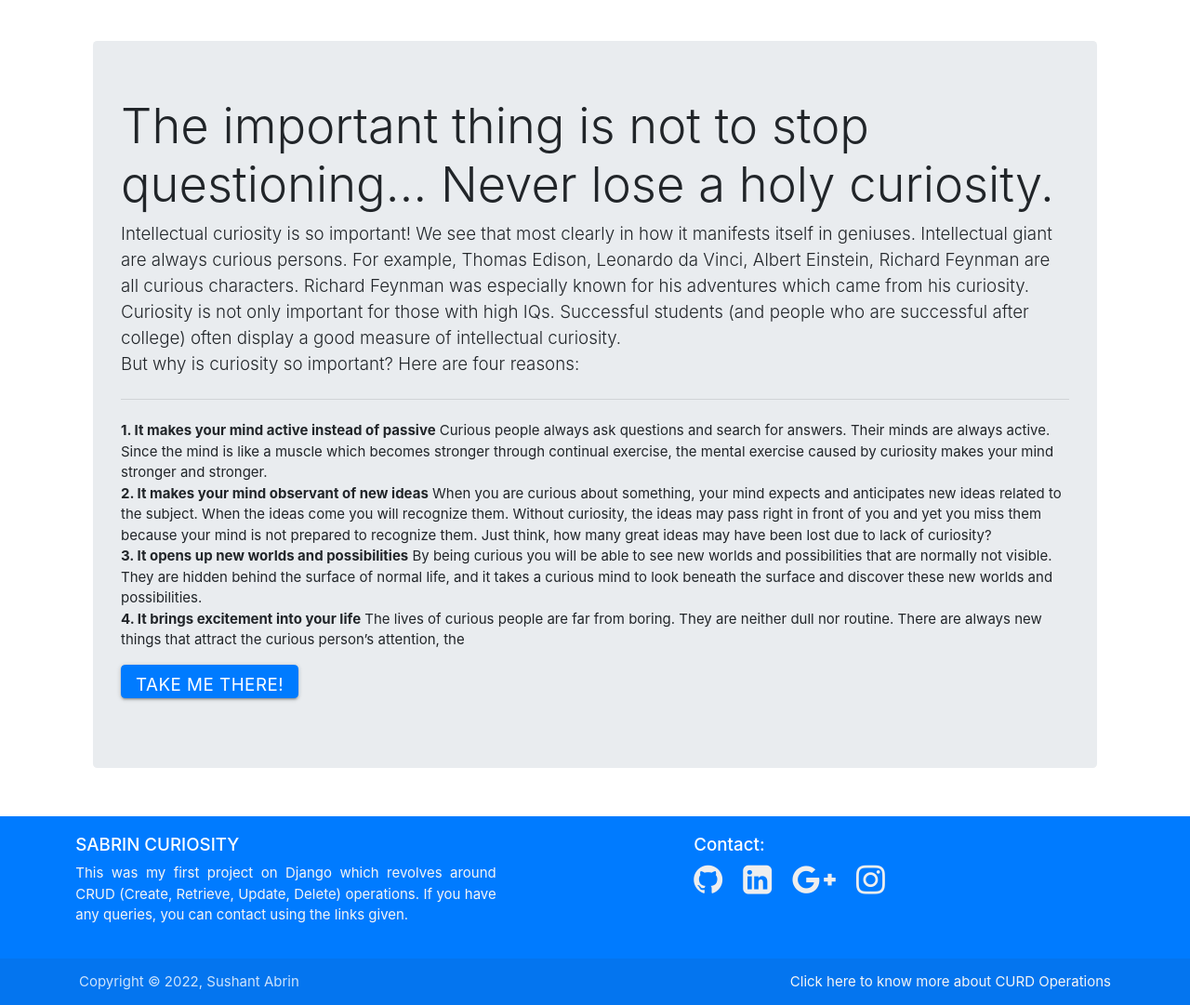
After one commit to sushantabrin/sa_curiosity, a Django app: page / in a window 1280 px wide. The commit adds this page. Shown: the part 410-1491 px from the top of the page at 93% size. Run offline with Django 3.2, Linux system fonts and the light colour scheme; parts of the project's set-up code (start-up, migrations or seed data) failed here and were passed over; some libraries are stand-ins or nearby versions.

Commit message:
Index Updated

```diff
--- a/curiosity/views.py
+++ b/curiosity/views.py
@@ -30,3 +30,6 @@ def category(request,url):
     return render(request,"category.html",{'cat':cat, 'posts':posts})
 
 # This was written by Sushant Abrin
+
+def index(request):
+    return render(request,'index.html')
--- a/sabrin/urls.py
+++ b/sabrin/urls.py
@@ -3,9 +3,11 @@ from django.contrib import admin
 from django.urls import path, include
 from django.conf.urls.static import static
 from django.conf import settings
-# from django.conf.urls import url
+from django.conf.urls import url
+from curiosity import views
 
 urlpatterns = [
+    url(r'^$',views.index,name='index'),
     path('admin/', admin.site.urls),
     path('', include('curiosity.urls')),
     path('tinymce/', include('tinymce.urls')),
--- a/templates/footer.html
+++ b/templates/footer.html
@@ -4,6 +4,7 @@
     <meta charset="utf-8">
     <title></title>
     <link rel="stylesheet" href="https://cdnjs.cloudflare.com/ajax/libs/font-awesome/4.7.0/css/font-awesome.min.css">
+
 
 <!-- This was written by Sushant Abrin -->
 
@@ -28,7 +29,7 @@
                    <a class="grey-text text-lighten-3" href="https://github.com/sushantabrin"><i class="fa fa-github" style="font-size:36px">&ensp;</i></a>
                    <a class="grey-text text-lighten-3" href="https://www.linkedin.com/in/sushant-abrin-1b565b146/"><i class="fa fa-linkedin-square" style="font-size:36px">&ensp;</i></a>
                    <a class="grey-text text-lighten-3" href="mailto:abrinsushant@gmail.com"><i class="fa fa-google-plus" style="font-size:36px">&ensp;</i></a>
-                   <a class="grey-text text-lighten-3" href="instagram.com/sushantabrin"><i class="fa fa-instagram" style="font-size:36px">&ensp;</i></a>
+                   <a class="grey-text text-lighten-3" href="https://instagram.com/sushantabrin"><i class="fa fa-instagram" style="font-size:36px">&ensp;</i></a>
                  </p>
                </div>
              </div>
--- a/templates/header.html
+++ b/templates/header.html
@@ -15,7 +15,8 @@
 <nav class=bg-primary>
   <div class="container-custom">
     <div class="nav-wrapper">
-      <a href="/home/" class="brand-logo">SABRIN CURIOSITY</a>
+      <!-- <i class="fa fa-adn" style="font-size:36px"></i> &ensp; -->
+      <a href="/home/" class="brand-logo">SA Curiosity</a>
       <ul class="right hide-on-med-and-down">
         <li><a href="https://github.com/sushantabrin/sushantabrin">About</a></li>
         <li><a href="/admin/">Admin</a></li>
--- /dev/null
+++ b/templates/index.html
@@ -0,0 +1,52 @@
+{%extends 'base.html'%}
+
+{%block title%} Welcome to Sabrin Curiosity {%endblock%}
+
+{%block content%}
+
+<head>
+  <link rel="stylesheet" href="https://maxcdn.bootstrapcdn.com/bootstrap/4.0.0/css/bootstrap.min.css" integrity="sha384-Gn5384xqQ1aoWXA+058RXPxPg6fy4IWvTNh0E263XmFcJlSAwiGgFAW/dAiS6JXm" crossorigin="anonymous">
+</head>
+
+<body><br><br>
+  <center><img src="https://cdn4.avada.io/media/shopify/kYJhNhV.jpg" class="responsive-img" style="object-fit:cover;" alt=""></center>
+
+  <br><br>
+        <div class="jumbotron">
+        <h1 class="display-4">The important thing is not to stop questioning… Never lose a holy curiosity.</h1>
+        <p class="lead">Intellectual curiosity is so important! We see that most clearly in how it manifests itself in geniuses. Intellectual giant
+                        are always curious persons. For example, Thomas Edison, Leonardo da Vinci, Albert Einstein, Richard Feynman are
+                        all curious characters. Richard Feynman was especially known for his adventures which came from his curiosity.
+                        <br>Curiosity is not only important for those with high IQs. Successful students (and people who are successful after
+                        college) often display a good measure of intellectual curiosity.<br>
+                        But why is curiosity so important? Here are four reasons:</p>
+        <hr class="my-4">
+        <p><strong>1. It makes your mind active instead of passive</strong>
+                    Curious people always ask questions and search for answers. Their minds are always active. Since the mind
+                    is like a muscle which becomes stronger through continual exercise, the mental exercise caused by curiosity
+                    makes your mind stronger and stronger.<br>
+                    <strong>2. It makes your mind observant of new ideas</strong>
+                    When you are curious about something, your mind expects and anticipates new ideas related to the subject.
+                    When the ideas come you will recognize them. Without curiosity, the ideas may pass right in front of you and
+                    yet you miss them because your mind is not prepared to recognize them. Just think, how many great ideas
+                    may have been lost due to lack of curiosity?<br>
+                    <strong>3. It opens up new worlds and possibilities</strong>
+                    By being curious you will be able to see new worlds and possibilities that are normally not visible. They are
+                    hidden behind the surface of normal life, and it takes a curious mind to look beneath the surface and discover
+                    these new worlds and possibilities.<br>
+                    <strong>4. It brings excitement into your life</strong>
+                    The lives of curious people are far from boring. They are neither dull nor routine. There are always new things
+                    that attract the curious person’s attention, the</p>
+        <p class="lead">
+        <a class="btn btn-primary btn-lg" href="/home/" role="button">Take me there!</a>
+        </p>
+        </div>
+
+        <script src="https://code.jquery.com/jquery-3.2.1.slim.min.js" integrity="sha384-KJ3o2DKtIkvYIK3UENzmM7KCkRr/rE9/Qpg6aAZGJwFDMVNA/GpGFF93hXpG5KkN" crossorigin="anonymous"></script>
+        <script src="https://cdnjs.cloudflare.com/ajax/libs/popper.js/1.12.9/umd/popper.min.js" integrity="sha384-ApNbgh9B+Y1QKtv3Rn7W3mgPxhU9K/ScQsAP7hUibX39j7fakFPskvXusvfa0b4Q" crossorigin="anonymous"></script>
+        <script src="https://maxcdn.bootstrapcdn.com/bootstrap/4.0.0/js/bootstrap.min.js" integrity="sha384-JZR6Spejh4U02d8jOt6vLEHfe/JQGiRRSQQxSfFWpi1MquVdAyjUar5+76PVCmYl" crossorigin="anonymous"></script>
+
+
+</body><br>
+
+{%endblock%}
```
Also changed, not shown: db.sqlite3, media/post/photo_2022-01-07_13-44-33_hFec9TO.jpg (added).
